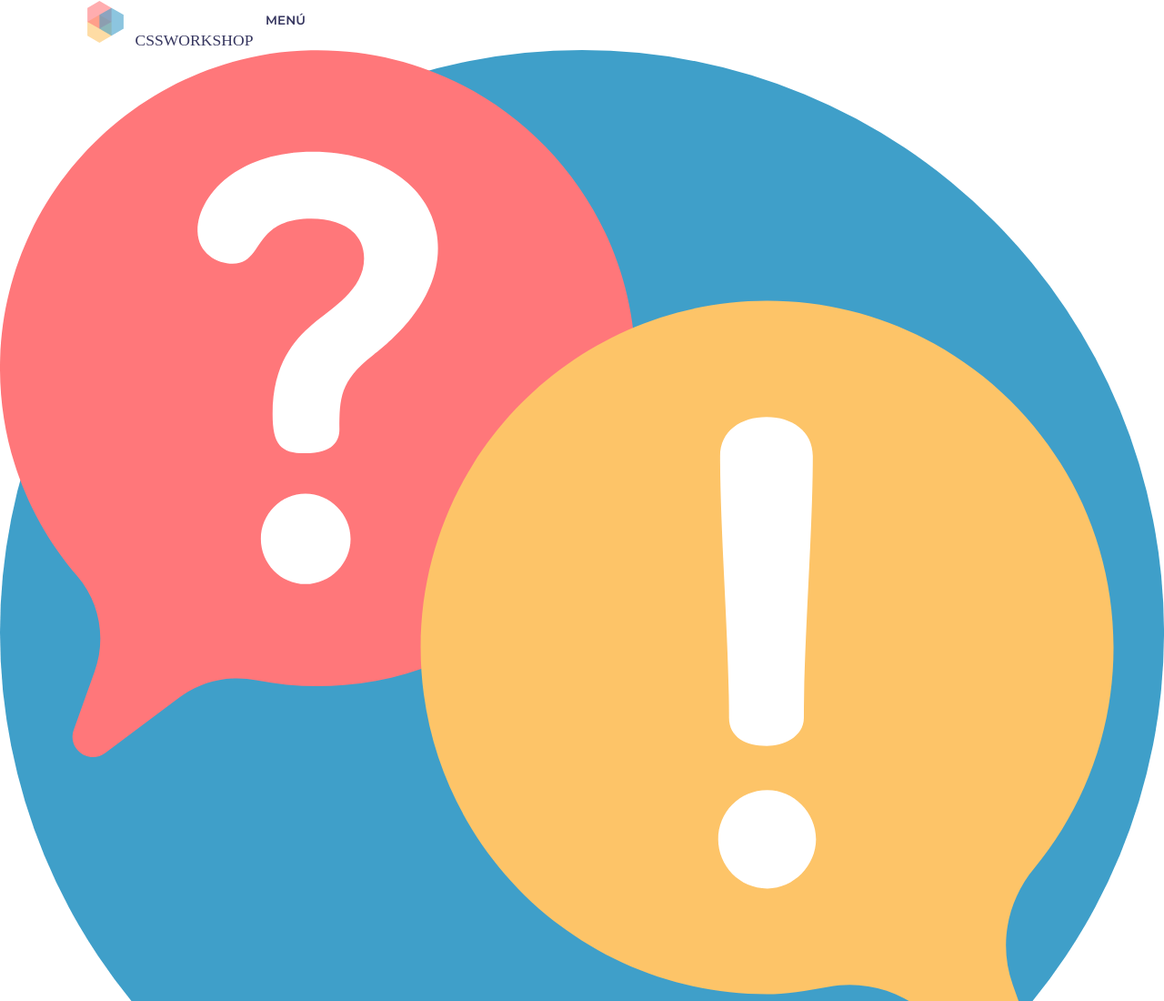
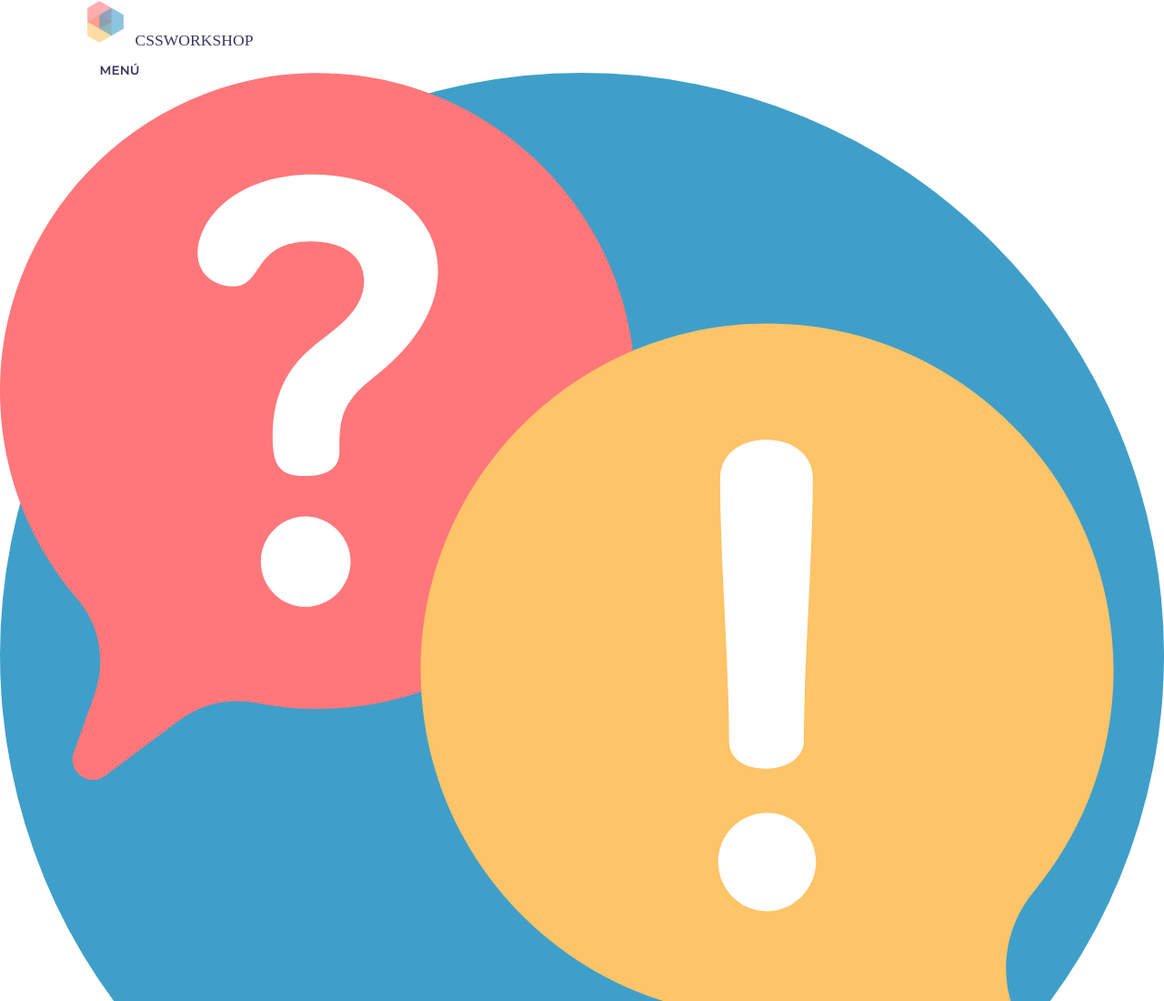
Before and after one commit to fjhoyo/css-workshop-eurohelp, a plain HTML site: page index.html in a window 1280 px wide. Shown: the top 1100 px of the page at 91% size. Drawn offline with Linux system fonts and the light colour scheme; a web font is replaced by a local one.

Commit message:
Update header height in first step

```diff
--- a/_steps/01/_site.scss
+++ b/_steps/01/_site.scss
@@ -47,8 +47,7 @@ h3 {
 	}
 	&__wrapper {
 		@include wrapper(85%, rem(1200));
-		display: flex;
-
+		height: $header-height;
 	}
 }
 
```
Also changed, not shown: dist/css/styles.min.css.
